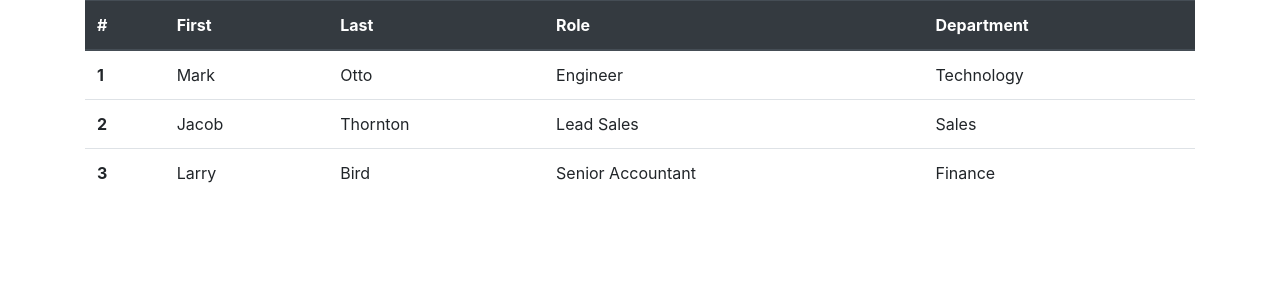
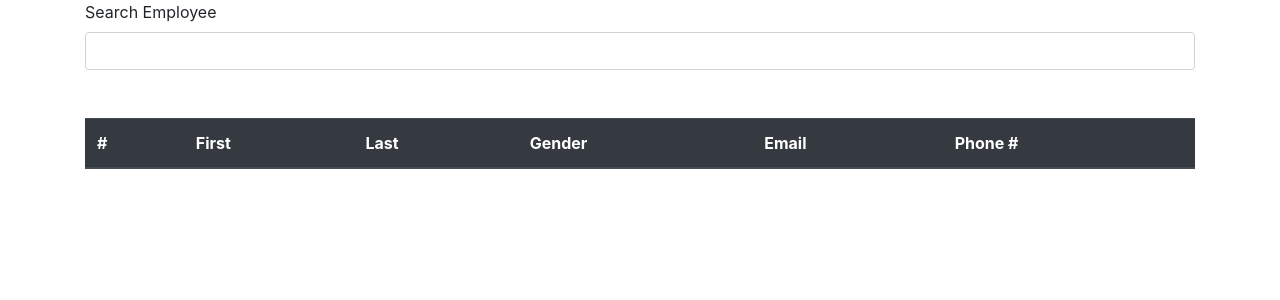
Before and after one commit to mnallas/User_Directory, a React (Create React App) app in the folder client/: page / in a window 1280 px wide. Shown: the top 300 px of the page. Built offline with nearby package versions, Linux system fonts and the light colour scheme.

Commit message:
added form for employee Search

```diff
--- a/client/package.json
+++ b/client/package.json
@@ -6,6 +6,7 @@
     "@testing-library/jest-dom": "^4.2.4",
     "@testing-library/react": "^9.5.0",
     "@testing-library/user-event": "^7.2.1",
+    "axios": "^0.19.2",
     "react": "^16.13.1",
     "react-dom": "^16.13.1",
     "react-scripts": "3.4.3"
--- a/client/src/App.js
+++ b/client/src/App.js
@@ -1,11 +1,12 @@
 import React from "react";
 import "./App.css";
+import Form from "./components/Form.js";
 import Table from "./components/Table";
-import Navbar from "./components/Navbar";
 
 function App() {
   return (
     <div className="App">
+      <Form />
       <Table />
     </div>
   );
--- /dev/null
+++ b/client/src/components/Form.js
@@ -0,0 +1,20 @@
+import React, { useState } from "react";
+
+const Form = () => {
+  const [employeeState, setEmployee] = useState("");
+  return (
+    <form className="container mb-5">
+      <div className="form-group">
+        <label htmlFor="exampleInputEmail1">Search Employee</label>
+        <input
+          type="email"
+          className="form-control"
+          id="exampleInputEmail1"
+          aria-describedby="emailHelp"
+        />
+      </div>
+    </form>
+  );
+};
+
+export default Form;
--- a/client/src/components/Navbar.js
+++ b/client/src/components/Navbar.js
@@ -2,11 +2,11 @@ import React from "react";
 
 const Navbar = () => {
   return (
-    <div className="container">
+    <nav className="container">
       <nav className="navbar fixed-top navbar-light bg-light">
         Employee Directory
       </nav>
-    </div>
+    </nav>
   );
 };
 
--- a/client/src/components/Table.js
+++ b/client/src/components/Table.js
@@ -9,33 +9,12 @@ const Table = () => {
             <th scope="col">#</th>
             <th scope="col">First</th>
             <th scope="col">Last</th>
-            <th scope="col">Role</th>
-            <th scope="col">Department</th>
+            <th scope="col">Gender</th>
+            <th scope="col">Email</th>
+            <th scope="col">Phone #</th>
           </tr>
         </thead>
-        <tbody>
-          <tr>
-            <th scope="row">1</th>
-            <td>Mark</td>
-            <td>Otto</td>
-            <td>Engineer</td>
-            <td>Technology</td>
-          </tr>
-          <tr>
-            <th scope="row">2</th>
-            <td>Jacob</td>
-            <td>Thornton</td>
-            <td>Lead Sales</td>
-            <td>Sales</td>
-          </tr>
-          <tr>
-            <th scope="row">3</th>
-            <td>Larry</td>
-            <td>Bird</td>
-            <td>Senior Accountant</td>
-            <td>Finance</td>
-          </tr>
-        </tbody>
+        <tbody></tbody>
       </table>
     </div>
   );
```
Also changed, not shown: 1 other file (tests, documents, lock files or other folders).
